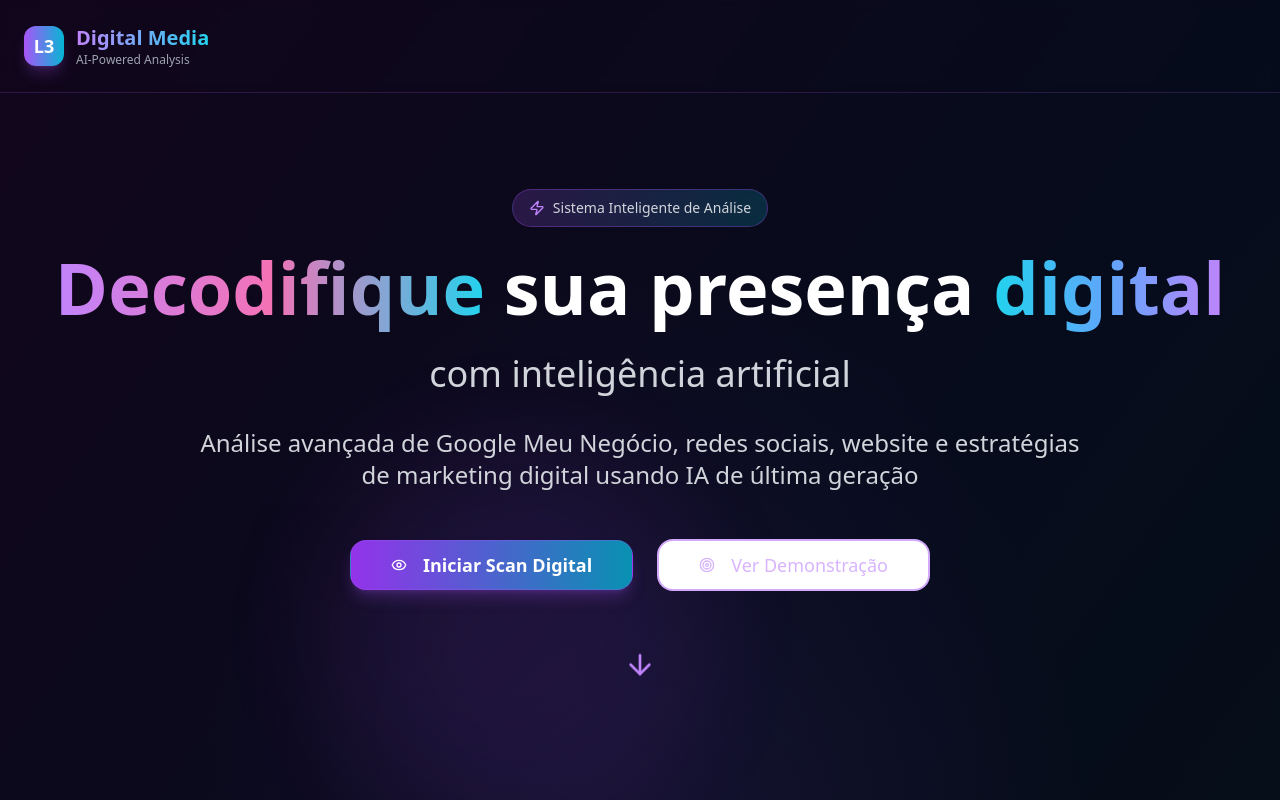
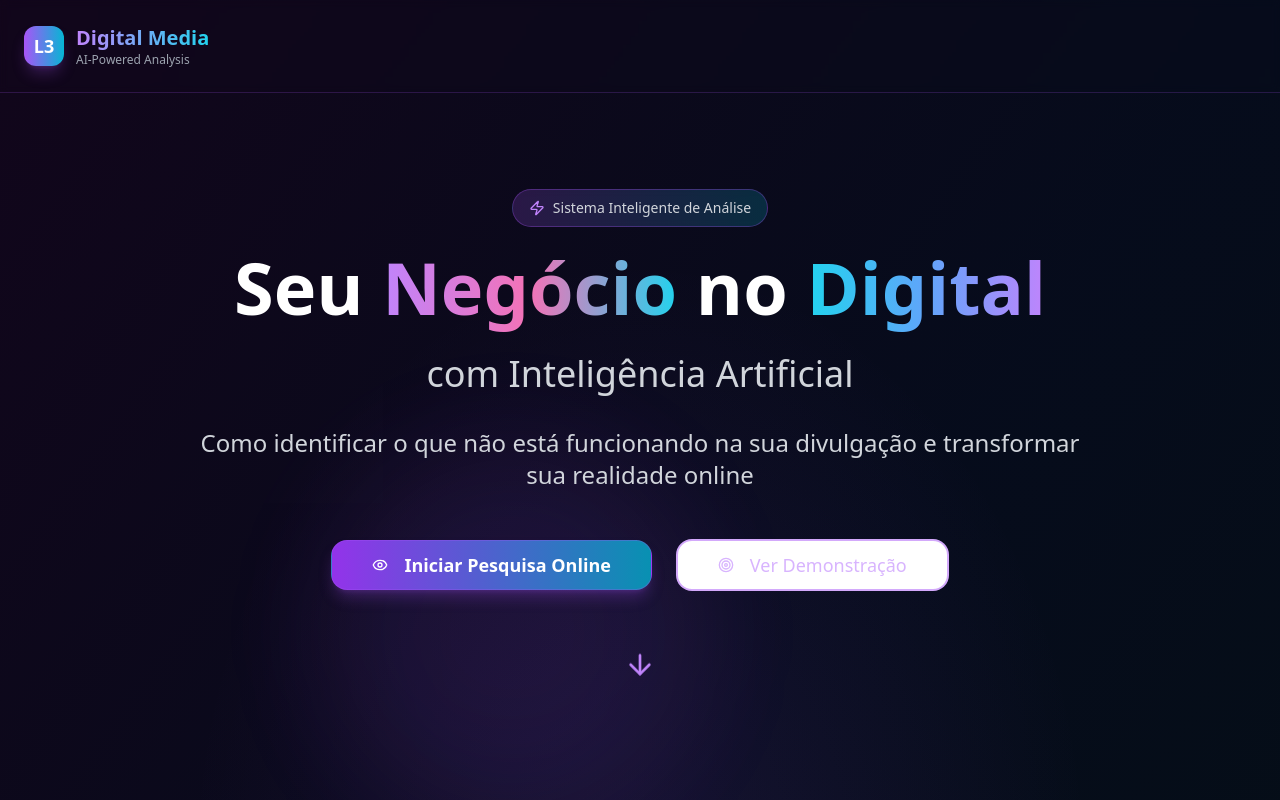
Before and after one commit to Andchiesa/business-boost-insights, a React (Vite) app: page / in a window 1280 px wide. Shown: the top 800 px of the page. Built offline with nearby package versions, Linux system fonts and the light colour scheme.

Commit message:
Update Index.tsx
Primeira revisão das informações da primeira página

```diff
--- a/src/pages/Index.tsx
+++ b/src/pages/Index.tsx
@@ -40,23 +40,24 @@ const Index = () => {
           </div>
 
           <h1 className="text-5xl md:text-7xl font-bold mb-8 leading-tight">
+            Seu {" "}
             <span className="text-transparent bg-clip-text bg-gradient-to-r from-purple-400 via-pink-400 to-cyan-400">
-              Decodifique
+              Negócio
             </span>{" "}
-            sua presença{" "}
+            no{" "}
             <span className="text-transparent bg-clip-text bg-gradient-to-r from-cyan-400 via-blue-400 to-purple-400">
-              digital
+              Digital
             </span>
             <br />
             <span className="text-2xl md:text-4xl text-gray-300 font-normal">
-              com inteligência artificial
+              com Inteligência Artificial
             </span>
           </h1>
         </div>
 
         <p className="text-xl md:text-2xl text-gray-300 mb-12 max-w-4xl mx-auto leading-relaxed">
-          Análise avançada de Google Meu Negócio, redes sociais, website
-          e estratégias de marketing digital usando IA de última geração
+          Como identificar o que não está funcionando na sua divulgação
+          e transformar sua realidade online
         </p>
 
         <div className="flex flex-col sm:flex-row gap-6 justify-center items-center mb-16">
@@ -65,7 +66,7 @@ const Index = () => {
             className="bg-gradient-to-r from-purple-600 to-cyan-600 hover:from-purple-700 hover:to-cyan-700 text-white font-semibold px-10 py-6 text-lg rounded-2xl shadow-lg shadow-purple-500/25 transform hover:scale-105 transition-all duration-300 border border-purple-500/30"
           >
             <Eye className="w-5 h-5 mr-2" />
-            Iniciar Scan Digital
+            Iniciar Pesquisa Online
           </Button>
           <Button
             variant="outline"
@@ -89,7 +90,7 @@ const Index = () => {
               Análise Completa
             </span>
           </h2>
-          <p className="text-gray-400 text-lg">Escaneamos todos os aspectos da sua presença digital</p>
+          <p className="text-gray-400 text-lg">Escaneamos todos os aspectos de como está seu negócio online</p>
         </div>
 
         <div className="grid md:grid-cols-2 lg:grid-cols-4 gap-8">
```
